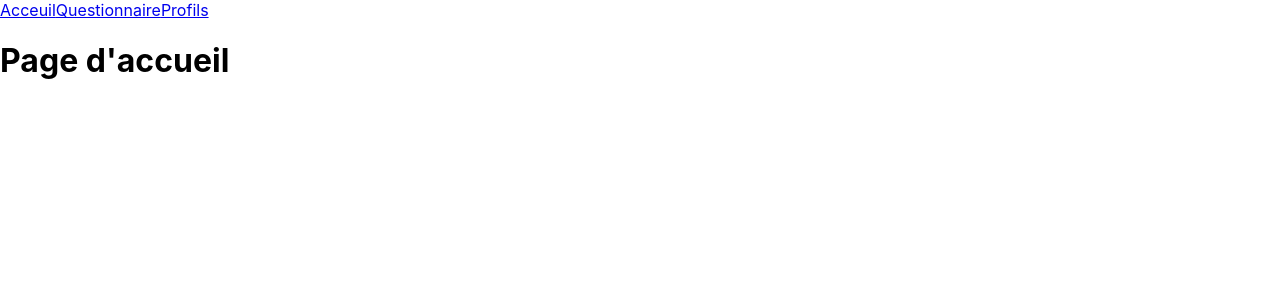
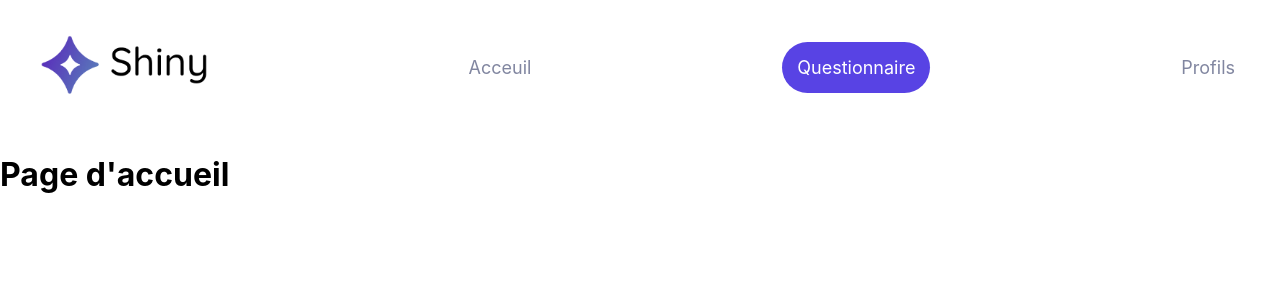
Before and after one commit to vegAs-RW/freelance-react-app, a React (Create React App) app in the folder freelance-app/: page / in a window 1280 px wide. Shown: the top 300 px of the page. Built offline with nearby package versions, Linux system fonts and the light colour scheme.

Commit message:
add stylised component

```diff
--- a/freelance-app/src/components/Header/index.jsx
+++ b/freelance-app/src/components/Header/index.jsx
@@ -1,13 +1,38 @@
 import React from 'react';
 import { Link } from 'react-router-dom'
+import styled from 'styled-components';
+import colors from '../../utils/style/colors';
+import DarkLogo from '../../assets/dark-logo.png';
+
+const HomeLogo = styled.img`
+        height: 70px;
+`
+
+const StyledLink = styled(Link)`
+        padding: 15px;
+        color: #8186a0;
+        text-decoration: none;
+        font-size: 18px;
+        ${(props) =>
+        props.$isFullLink &&
+        `color: white; border-radius:30px; background-color: ${colors.primary}`}
+
+`
+const NavContainer = styled.nav`
+        padding: 30px;
+        display: flex;
+        justify-content: space-between;
+        align-items: center;
+`
 
 const Header = () => {
     return (
-        <nav>
-            <Link to='/'>Acceuil</Link>
-            <Link to="/survey/1">Questionnaire</Link>
-            <Link to="/freelances">Profils</Link>
-        </nav>
+        <NavContainer>
+            <Link to="/"><HomeLogo src={DarkLogo}/></Link>
+            <StyledLink to='/'>Acceuil</StyledLink>
+            <StyledLink to="/survey/1" $isFullLink>Questionnaire</StyledLink>
+            <StyledLink to="/freelances">Profils</StyledLink>
+        </NavContainer>
     );
 };
 
```
